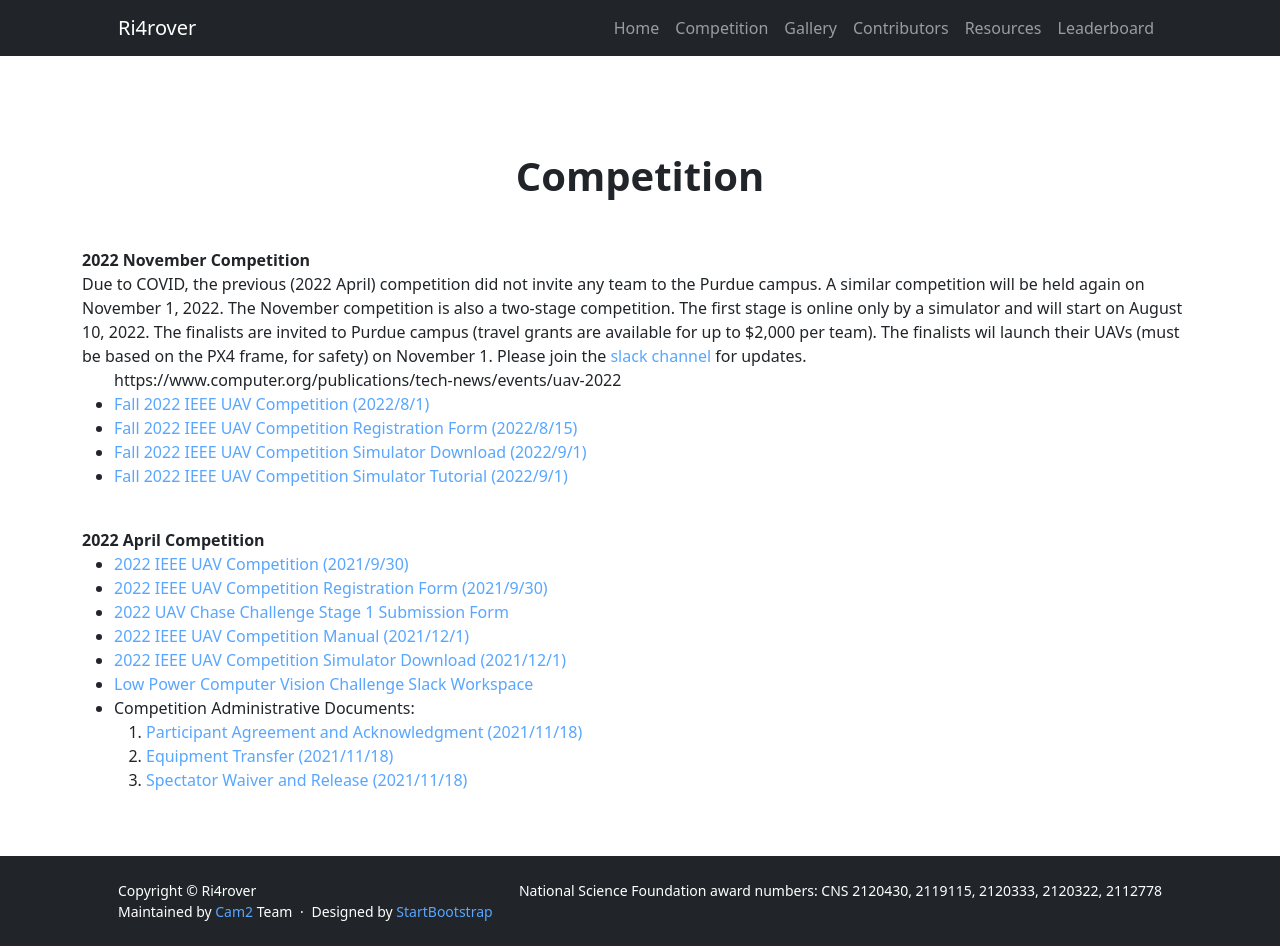
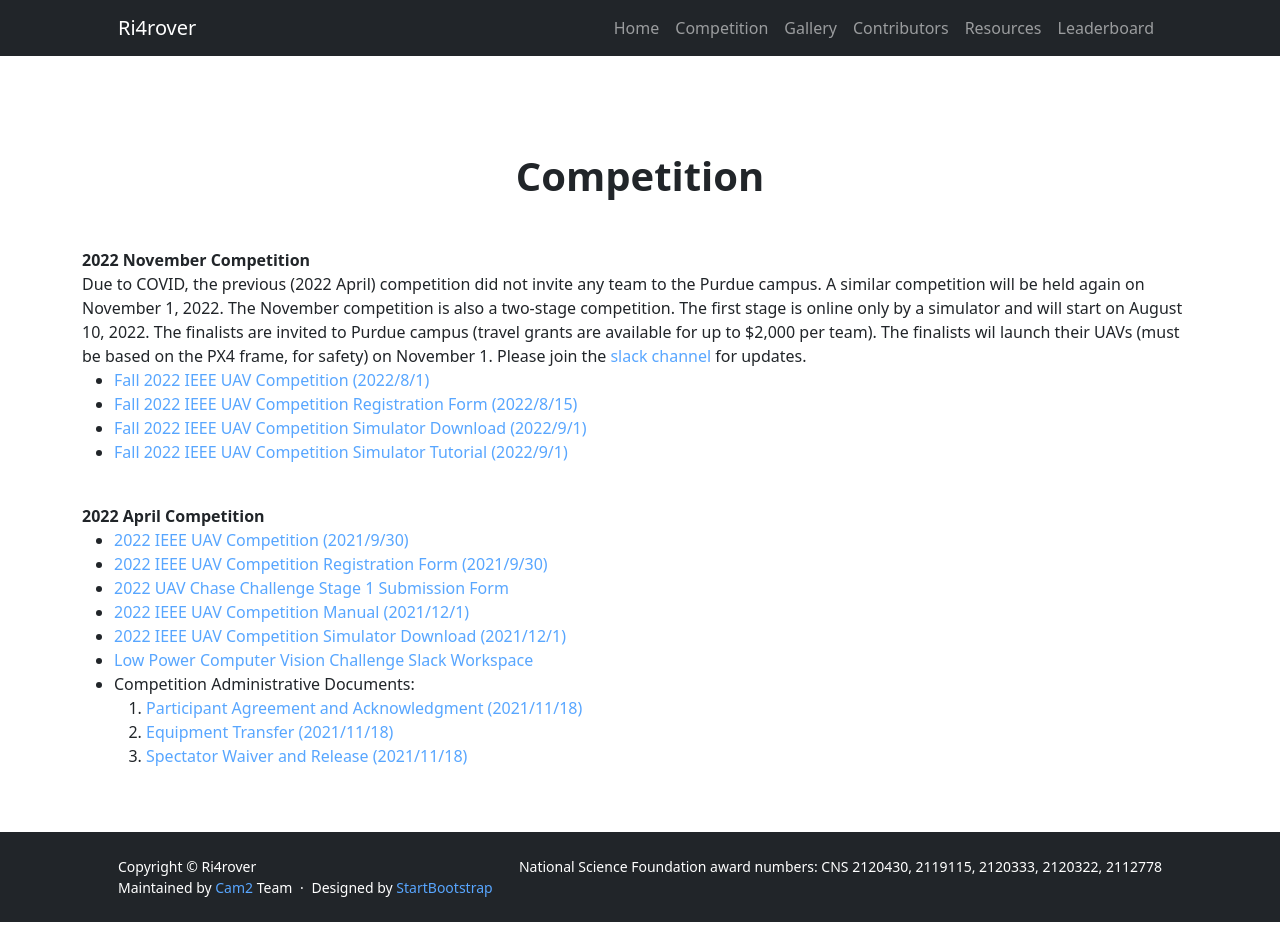
Before and after one commit to OliverQiang/Ri4rover, a Jekyll site: the page built from _pages/competition.html, in a window 1280 px wide. Built offline with Jekyll 4.4.1, drawn with Linux system fonts in a browser that asks for light colours; after the commit the page ends 922 px from its top, so only the background shows below that; some of the changed lines change nothing that is shown.

Commit message:
Update competition.html

```diff
--- a/_pages/competition.html
+++ b/_pages/competition.html
@@ -26,7 +26,6 @@ title: Ri4rover
       slack channel </a> for updates.
 
         <ul>
-            https://www.computer.org/publications/tech-news/events/uav-2022
              <li>
                <a href="https://www.computer.org/publications/tech-news/events/uav-2022">Fall 2022 IEEE UAV Competition (2022/8/1)</a>
             </li>
```
